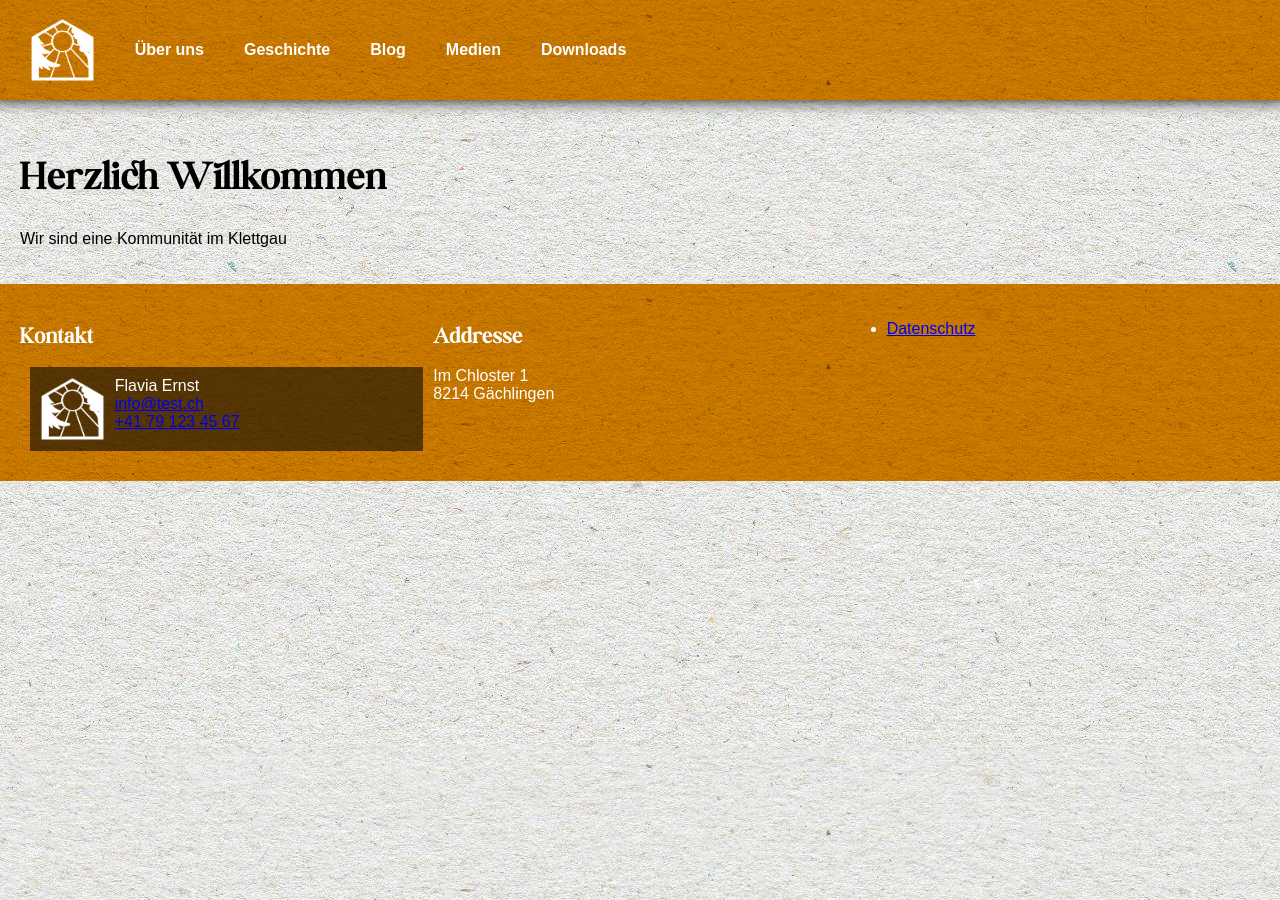
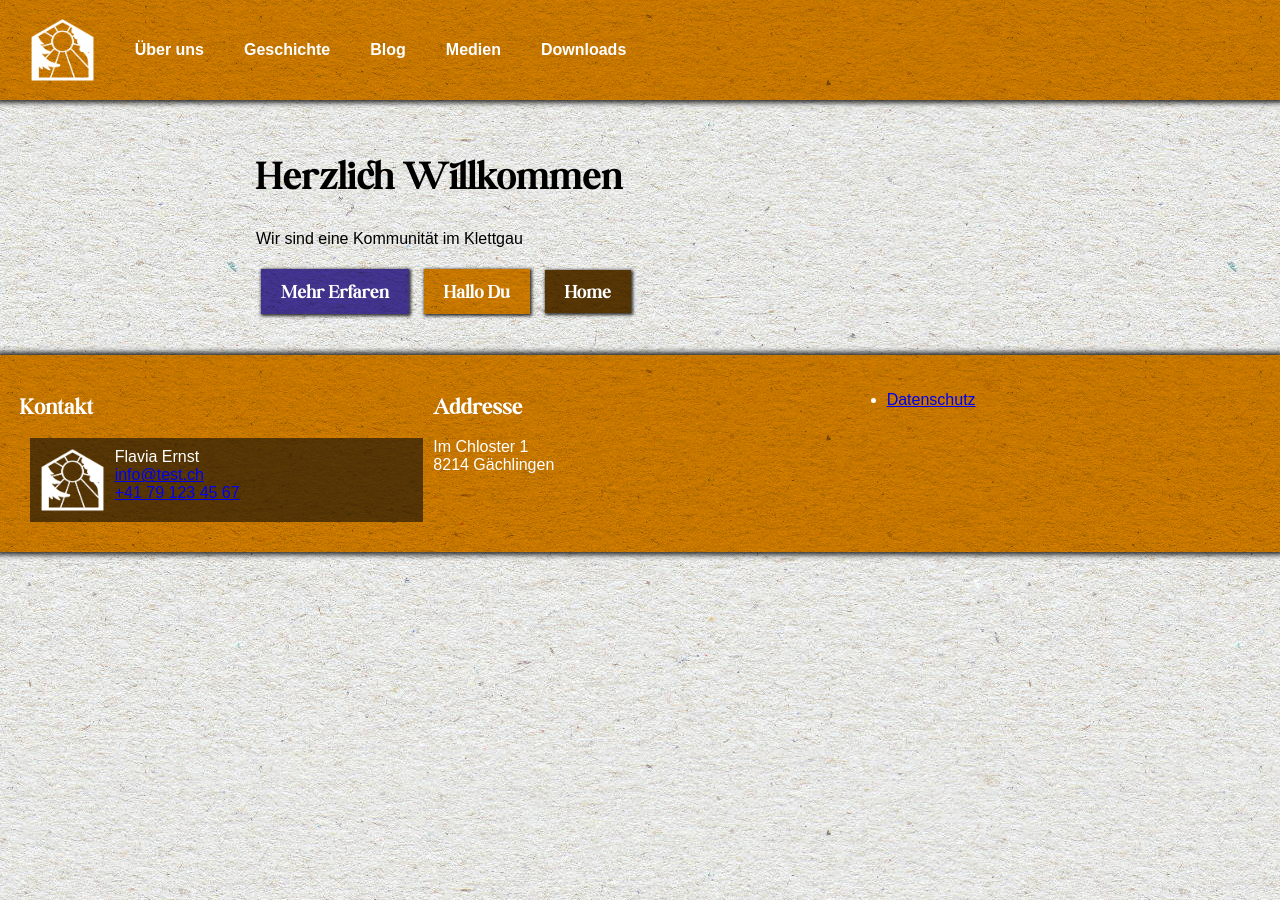
Before and after one commit to Soraxem/liechtig.ch, a Jekyll site: the page built from index.md, in a window 1280 px wide. Built offline with Jekyll 4.4.1, drawn with Linux system fonts in a browser that asks for light colours.

Commit message:
adding button styles

```diff
--- a/index.md
+++ b/index.md
@@ -6,3 +6,8 @@ title: Kommunität Liechtig
 # Herzlich Willkommen
 
 Wir sind eine Kommunität im Klettgau
+
+
+<button class="button paper primary">Mehr Erfaren</button>
+<button class="button paper secondary">Hallo Du</button>
+<a href="/" class="button paper tertiary">Home</a>
--- a/lib/main.css
+++ b/lib/main.css
@@ -2,11 +2,12 @@
 @import url("/lib/fonts/helvetica/style.css");
 @import url("/lib/fonts/boston-angel/style.css");
 
-body {
+html, body {
     font-family: Arial, sans-serif;
     margin: 0;
     padding: 0;
     min-height: 100vh;
+    overscroll-behavior: none;
 }
 
 
@@ -14,6 +15,14 @@ body {
     background-image: url("/img/paper-texture.jpg");
     background-repeat: repeat;
     background-blend-mode: multiply;
+}
+
+@media (prefers-contrast: more) {
+    .paper {
+        background-image: none;
+        background-repeat: repeat;
+        background-blend-mode: multiply;
+    }
 }
 
 .primary {
@@ -29,6 +38,27 @@ body {
 .tertiary {
     background-color: #5e3a05;
     color: white;
+}
+
+.button {
+    font-family: 'Boston Angel', serif;
+    font-weight: bold;
+    border: none;
+    font-size: 20px;
+    padding: 10px 20px;
+    margin: 5px;
+    cursor: pointer;
+    text-decoration: none;
+
+    box-shadow: 1px 1px 3px 1px rgba(0, 0, 0, 0.80);
+}
+
+.button:hover {
+    box-shadow: 3px 3px 3px 1px rgba(0, 0, 0, 0.80);
+}
+
+.button:active {
+    box-shadow: 0px 0px 2px 0px rgba(0, 0, 0, 0.80);
 }
 
 /* navbar */
@@ -65,7 +95,7 @@ body {
 @media (min-width: 560px) {
   .navbar {
     padding: 10px;
-    box-shadow: 0px -8px 16px 8px #090909;
+    box-shadow: 0px 0px 5px 3px rgba(0, 0, 0, 0.80);
     flex-direction: row;
     justify-content: flex-start;
     }
@@ -87,11 +117,24 @@ body {
 /* content and text */
 
 .content {
-    padding: 20px;
+    padding: 20px 20px;
 }
 
+@media (min-width: 500px) {
+    .content {
+        padding: 20px 10%;
+    }
+}
+
+@media (min-width: 800px) {
+    .content {
+        padding: 20px 20%;
+    }
+}
+
+
 h1, h2, h3, h4, h5, h6 {
-    font-family: 'Boston Angel', sans-serif;
+    font-family: 'Boston Angel', serif;
     font-weight: bolder;
 }
 
@@ -105,10 +148,11 @@ h1 {
     padding: 20px;
     display: grid;
     grid-template-columns: 1fr;
+    box-shadow: 0px 0px 5px 3px rgba(0, 0, 0, 0.80);
 }
 
 .footer h1 {
-    font-family: 'Boston Angel', sans-serif;
+    font-family: 'Boston Angel', serif;
     font-weight: bold;
     padding: 0;
     font-size: 24px;
```
